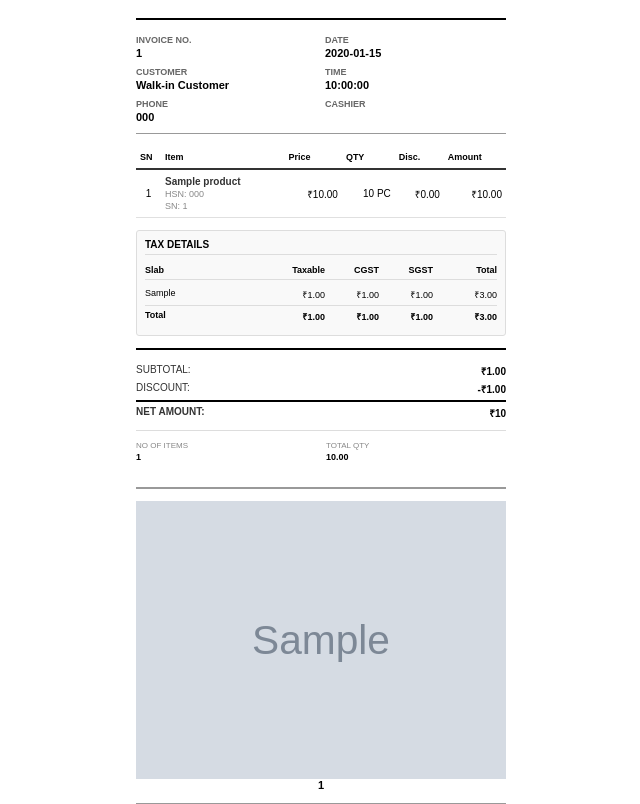
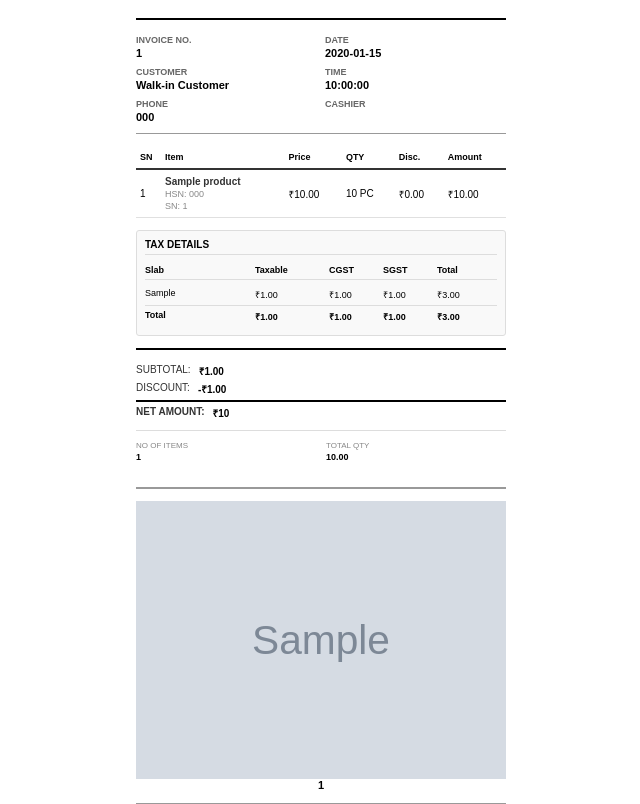
Before and after one commit to its-ayanshaikh/GoldfireBackend, a Django app: template templates/bills/invoice.html in a window 1280 px wide. Shown: the part 180-984 px from the top of the page, without its empty margins (319-959 px from the left). Run offline with Django 5.2, Linux system fonts and the light colour scheme; the template is opened without the code that fills it: most values are stand-ins (such as "Sample title", 1, 10 or a date in 2020); grey boxes marked "Sample" are stand-in pictures; some libraries are stand-ins or nearby versions.

Commit message:
bill format changes

```diff
--- a/pos/views.py
+++ b/pos/views.py
@@ -781,7 +781,7 @@ def create_temporary_bill(request):
         if not items_data:
             return Response({"error": "At least one item is required."}, status=status.HTTP_400_BAD_REQUEST)
 
-        bill_number = f"TMP-{now().strftime('%Y%m%d%H%M%S')}-{uuid4().hex[:6].upper()}"
+        bill_number = f"GF-T-{now().strftime('%y%m%d%H%M%S')}"
         bill_date_raw = data.get("bill_date")
         if bill_date_raw:
             bill_date_value = parse_datetime(str(bill_date_raw))
--- a/templates/bills/invoice.html
+++ b/templates/bills/invoice.html
@@ -129,7 +129,7 @@
 
         .sn-col {
             width: 25px;
-            text-align: center;
+            text-align: left;
         }
 
         .item-col {
@@ -159,7 +159,7 @@
         .disc-col,
         .final-col,
         .amount-col {
-            text-align: right;
+            text-align: left;
         }
 
         .tax-details {
@@ -191,7 +191,7 @@
         .tax-row > div:nth-child(3),
         .tax-row > div:nth-child(4),
         .tax-row > div:nth-child(5) {
-            text-align: right;
+            text-align: left;
         }
 
         .summary {
@@ -202,7 +202,8 @@
 
         .summary-row {
             display: flex;
-            justify-content: space-between;
+            justify-content: flex-start;
+            gap: 8px;
             margin: 4px 0;
             font-size: 10px;
         }
```
